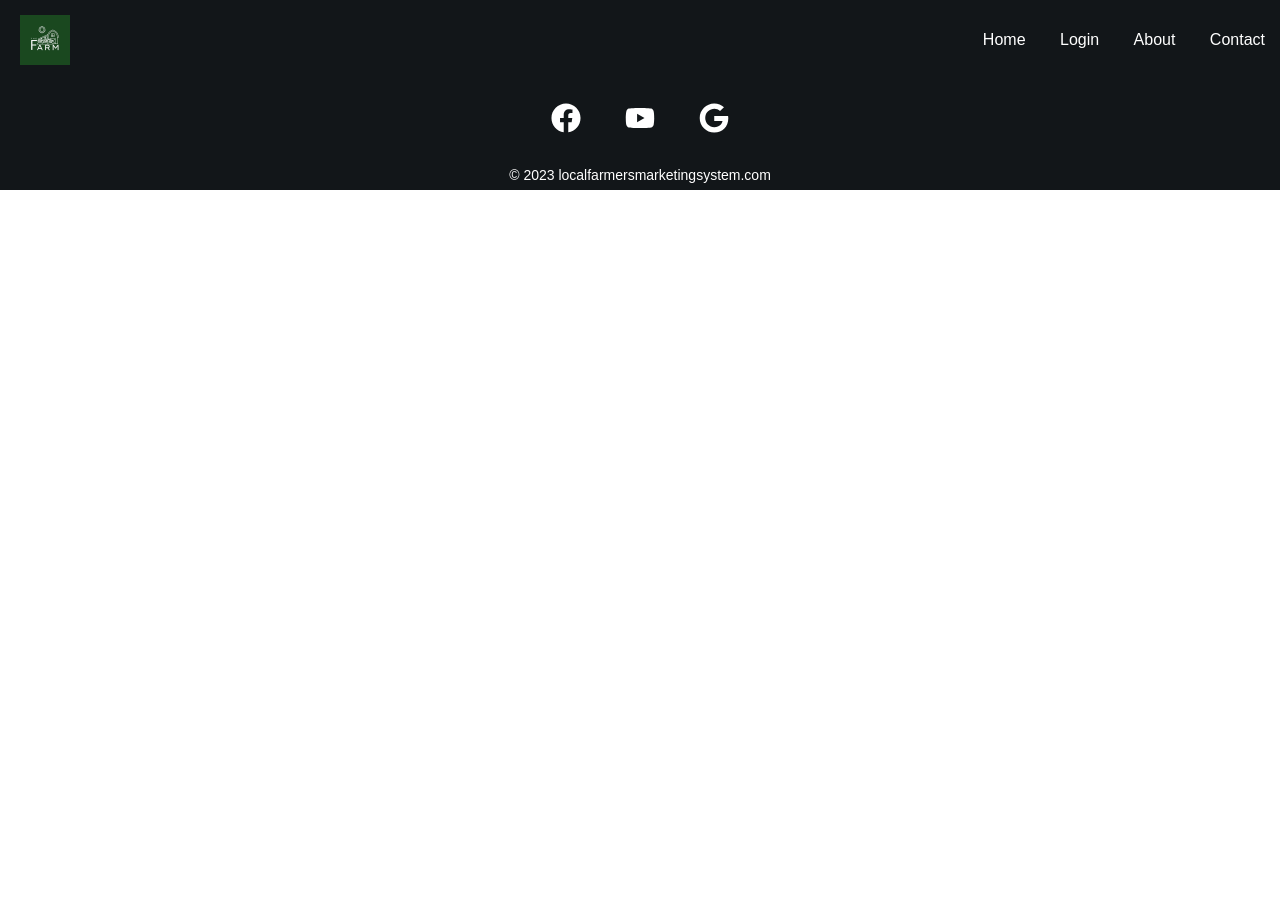
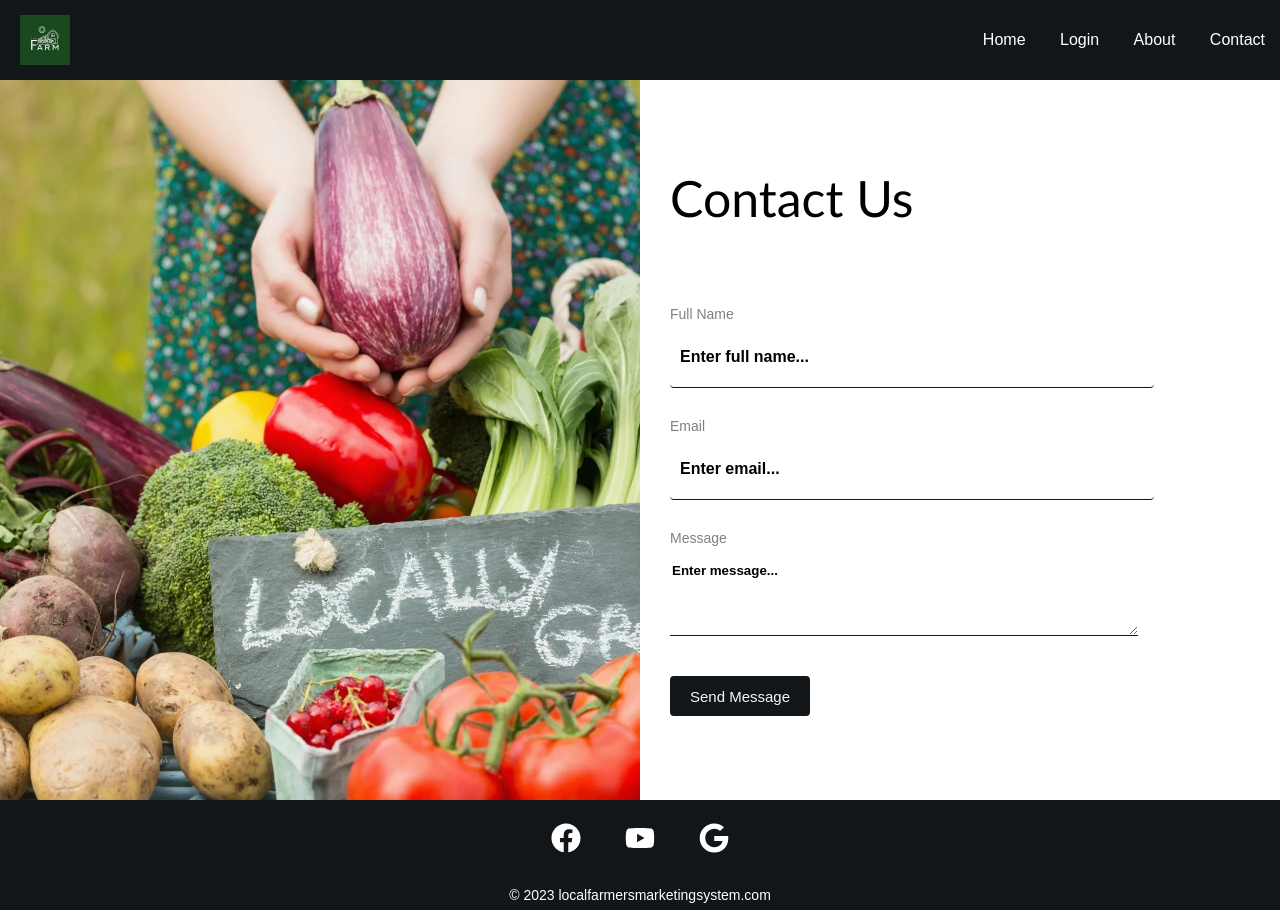
Before and after one commit to johncarl-123/market, a React (Create React App) app in the folder localfarmersmarketingsystem/: page /contact in a window 1280 px wide. Before the commit the page ends 800 px from the top, so only its background shows below. Built offline with nearby package versions, Linux system fonts and the light colour scheme.

Commit message:
fifth commit

```diff
--- a/localfarmersmarketingsystem/src/App.js
+++ b/localfarmersmarketingsystem/src/App.js
@@ -8,6 +8,8 @@ import Marketplace from './productList/Marketplace';
 import UserDashboard from './components/UserDashBoard.js';
 import SignUp from './pages/SignUp.js';
 import Settings from './components/Settings.js';
+import About from './pages/About.js';
+import Contact from './pages/Contact.js';
 
 
 function App() {
@@ -22,6 +24,8 @@ function App() {
           <Route path="/userdashboard" exact element={<UserDashboard />} />
           <Route path="/signup" exact element={<SignUp />} />
           <Route path="/userdashboard/settings" exact element={<Settings />} />
+          <Route path="/about" exact element={<About />} />
+          <Route path="/contact" exact element={<Contact />} />
         </Routes>
         <Footer />
       </Router>
--- /dev/null
+++ b/localfarmersmarketingsystem/src/pages/About.js
@@ -0,0 +1,33 @@
+import React from 'react';
+import BackgroundImage from "../assets/Aboutbackground.jpeg";
+import "../styles/About.css";
+
+function About() {
+
+  return (
+    <div className="About">
+        <div
+        className="aboutTop"
+        style={{ backgroundImage: `url(${BackgroundImage})`}}
+        ></div>
+
+        <div className="aboutBottom">
+            <h1>ABOUT US</h1>
+            <p>Welcome to Local Farmers Market, your premier platform for
+            connecting local farmers with the community! At Local Farmers Market,
+            we're passionate about supporting local agriculture and creating a sustainable food ecosystem.
+            Our platform facilitates a direct connection between farmers and consumers,
+            allowing you to discover fresh, locally grown produce and other products.
+            Our mission is to promote the benefits of buying locally, emphasizing quality, freshness,
+            and the positive impact on the local economy and environment.
+            By choosing Local Farmers Market, you contribute to a healthier community and a more sustainable future.
+            Explore a variety of farm-fresh products, support local farmers, and enjoy the convenience of having
+            these goods delivered to your doorstep. Thank you for being a part of Local Farmers Market—we're
+            dedicated to providing you with the best local shopping experience and
+             connecting you with the incredible farmers in your community.</p>
+        </div>
+    </div>
+    );
+}
+
+export default About;
--- /dev/null
+++ b/localfarmersmarketingsystem/src/pages/Contact.js
@@ -0,0 +1,34 @@
+import React from 'react';
+import BackgroundImage from "../assets/contact.webp";
+import "../styles/Contact.css";
+
+
+function Contact() {
+  return (
+    <div className="contact">
+        <div
+        className="leftSide" style={{ backgroundImage: `url(${BackgroundImage})`}}
+        ></div>
+        <div className="rightSide">
+            <h1> Contact Us</h1>
+
+            <form id="contact-form" method="POST">
+                <label htmlfor="name">Full Name</label>
+                <input name="name" placeholder="Enter full name..." type="text" />
+                <label htmlfor="email">Email</label>
+                <input name="email" placeholder="Enter email..." type="email" />
+                <label htmlfor="message">Message</label>
+                <textarea rows="6"
+                placeholder="Enter message..."
+                name="message"
+                required
+                ></textarea>
+                <button type="Submit"> Send Message </button>
+            </form>
+        </div>
+
+    </div>
+  );
+}
+
+export default Contact;
--- /dev/null
+++ b/localfarmersmarketingsystem/src/styles/About.css
@@ -0,0 +1,42 @@
+/* About.css */
+
+/* General container styling */
+.About {
+    width: 100%;
+    display: flex;
+    justify-content: center;
+    align-items: center;
+    flex-direction: column;
+    font-family: "Gill Sans", "Gill Sans MT", Calibri, "Trebuchet MS", sans-serif;
+  }
+
+  /* Top background image styling */
+  .aboutTop {
+    width: 100%;
+    height: 300px; /* Adjust the height as needed */
+    background-size: cover;
+    background-position: center;
+  }
+
+  /* Bottom content section styling */
+  .aboutBottom {
+    width: 80%; /* Adjust the width as needed */
+    padding: 20px;
+    background-color: #f9f9f9;
+    box-shadow: 0 0 10px rgba(0, 0, 0, 0.1);
+    margin-top: 10px; /* Adjust the margin-top to overlap with the top image */
+  }
+
+  .aboutBottom h1 {
+    font-size: 36px;
+    color: #333;
+    margin-bottom: 20px;
+  }
+
+  .aboutBottom p {
+    font-size: 18px;
+    color: #080707;
+    line-height: 1.5;
+  }
+
+  /* Add more styling as needed */
--- /dev/null
+++ b/localfarmersmarketingsystem/src/styles/Contact.css
@@ -0,0 +1,80 @@
+.contact {
+    width: 100%;
+    height: 90vh;
+    display: flex;
+  }
+
+  .contact .leftSide {
+    height: 100%;
+    flex: 50%;
+    background-position: center;
+    background-repeat: no-repeat;
+    background-size: cover;
+  }
+
+  .contact .rightSide {
+    height: 100%;
+    flex: 50%;
+    display: flex;
+    flex-direction: column;
+    justify-content: center;
+  }
+
+  .contact .rightSide h1 {
+    font-family: "Trebuchet MS", "Lucida Sans Unicode", "Lucida Grande",
+      "Lucida Sans", Arial, sans-serif;
+    font-weight: 10;
+    font-size: 50px;
+    margin-left: 30px;
+  }
+
+  form {
+    display: flex;
+    flex-direction: column;
+    width: auto;
+    height: auto;
+    padding: 30px;
+  }
+
+  form input {
+    height: 40px;
+    width: 80%;
+    border: none;
+    border-bottom: 1px solid #121619;
+    color: black;
+  }
+
+  form textarea {
+    margin-top: 15px;
+    height: 70px;
+    width: 80%;
+    border: none;
+    border-bottom: 1px solid #121619;
+    color: black;
+  }
+  input::placeholder,
+  textarea::placeholder {
+    font-weight: bold;
+    color: black;
+    font-family: Arial, Helvetica, sans-serif;
+  }
+  form input:focus,
+  textarea:focus {
+    outline: none;
+  }
+
+  form label {
+    margin-top: 15px;
+    color: grey;
+  }
+
+  form button {
+    margin-top: 40px;
+    width: 140px;
+    height: 40px;
+    border: none;
+    background-color: #121619;
+    color: whitesmoke;
+    font-size: 15px;
+    cursor: pointer;
+  }
```
Also changed, not shown: localfarmersmarketingsystem/src/assets/Aboutbackground.jpeg (added), localfarmersmarketingsystem/src/assets/contact.webp (added).
